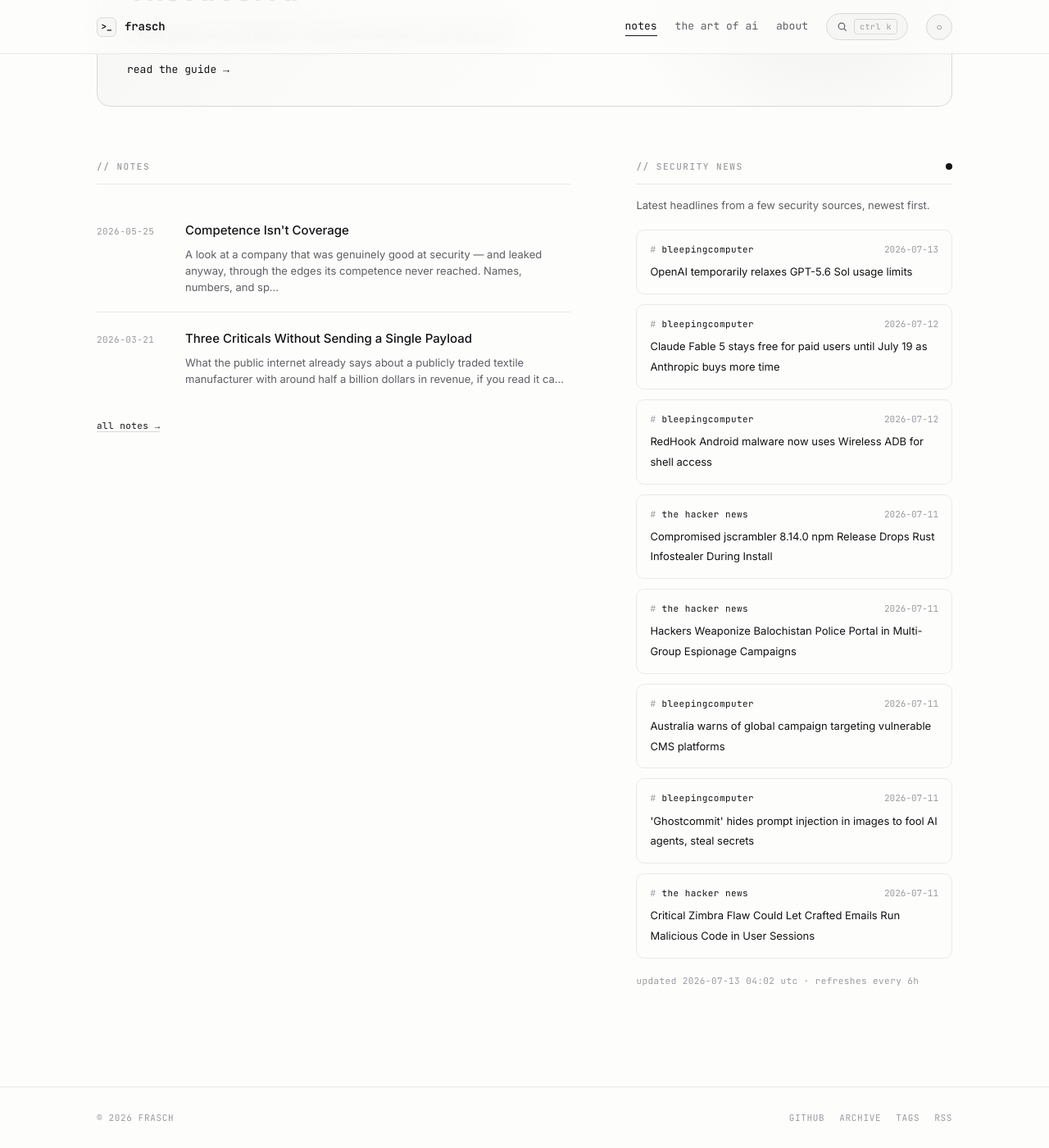
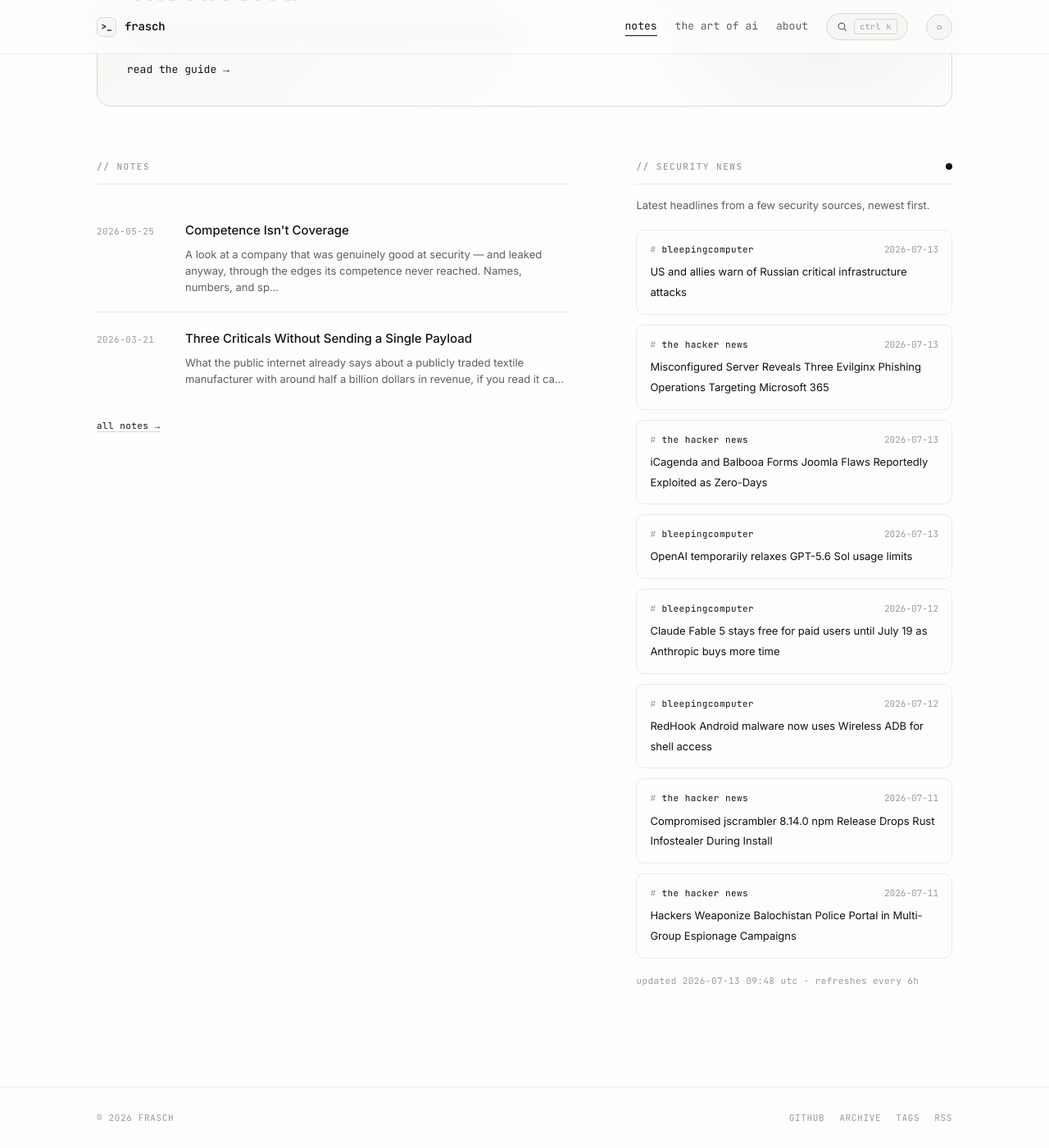
Before and after one commit to whoisfrasch/frasch, a Jekyll site: the page built from index.html, in a window 1280 px wide and 1400 px high, scrolled down 590 px. Shown: the whole window at 82% size. Built offline with Jekyll 4.4.1, drawn with Linux system fonts in a browser that asks for light colours.

Commit message:
Refresh security news feed

```diff
--- a/_data/news.json
+++ b/_data/news.json
@@ -1,6 +1,24 @@
 {
-  "updated": "2026-07-13T04:02:39Z",
+  "updated": "2026-07-13T09:48:45Z",
   "items": [
+    {
+      "source": "bleepingcomputer",
+      "title": "US and allies warn of Russian critical infrastructure attacks",
+      "link": "https://www.bleepingcomputer.com/news/security/us-and-allies-share-defense-tips-against-russian-hackers-targeting-critical-infrastructure/",
+      "date": "2026-07-13T09:32:23Z"
+    },
+    {
+      "source": "the hacker news",
+      "title": "Misconfigured Server Reveals Three Evilginx Phishing Operations Targeting Microsoft 365",
+      "link": "https://thehackernews.com/2026/07/misconfigured-server-reveals-three.html",
+      "date": "2026-07-13T07:30:00Z"
+    },
+    {
+      "source": "the hacker news",
+      "title": "iCagenda and Balbooa Forms Joomla Flaws Reportedly Exploited as Zero-Days",
+      "link": "https://thehackernews.com/2026/07/icagenda-and-balbooa-forms-joomla-flaws.html",
+      "date": "2026-07-13T05:36:02Z"
+    },
     {
       "source": "bleepingcomputer",
       "title": "OpenAI temporarily relaxes GPT-5.6 Sol usage limits",
@@ -30,24 +48,6 @@
       "title": "Hackers Weaponize Balochistan Police Portal in Multi-Group Espionage Campaigns",
       "link": "https://thehackernews.com/2026/07/hackers-weaponize-balochistan-police.html",
       "date": "2026-07-11T17:49:31Z"
-    },
-    {
-      "source": "bleepingcomputer",
-      "title": "Australia warns of global campaign targeting vulnerable CMS platforms",
-      "link": "https://www.bleepingcomputer.com/news/security/australia-warns-of-global-campaign-targeting-vulnerable-cms-platforms/",
-      "date": "2026-07-11T14:18:23Z"
-    },
-    {
-      "source": "bleepingcomputer",
-      "title": "'Ghostcommit' hides prompt injection in images to fool AI agents, steal secrets",
-      "link": "https://www.bleepingcomputer.com/news/security/ghostcommit-hides-prompt-injection-in-images-to-fool-ai-agents-steal-secrets/",
-      "date": "2026-07-11T09:03:57Z"
-    },
-    {
-      "source": "the hacker news",
-      "title": "Critical Zimbra Flaw Could Let Crafted Emails Run Malicious Code in User Sessions",
-      "link": "https://thehackernews.com/2026/07/critical-zimbra-flaw-could-let-crafted_0483473395.html",
-      "date": "2026-07-11T06:45:55Z"
     }
   ]
 }
```
